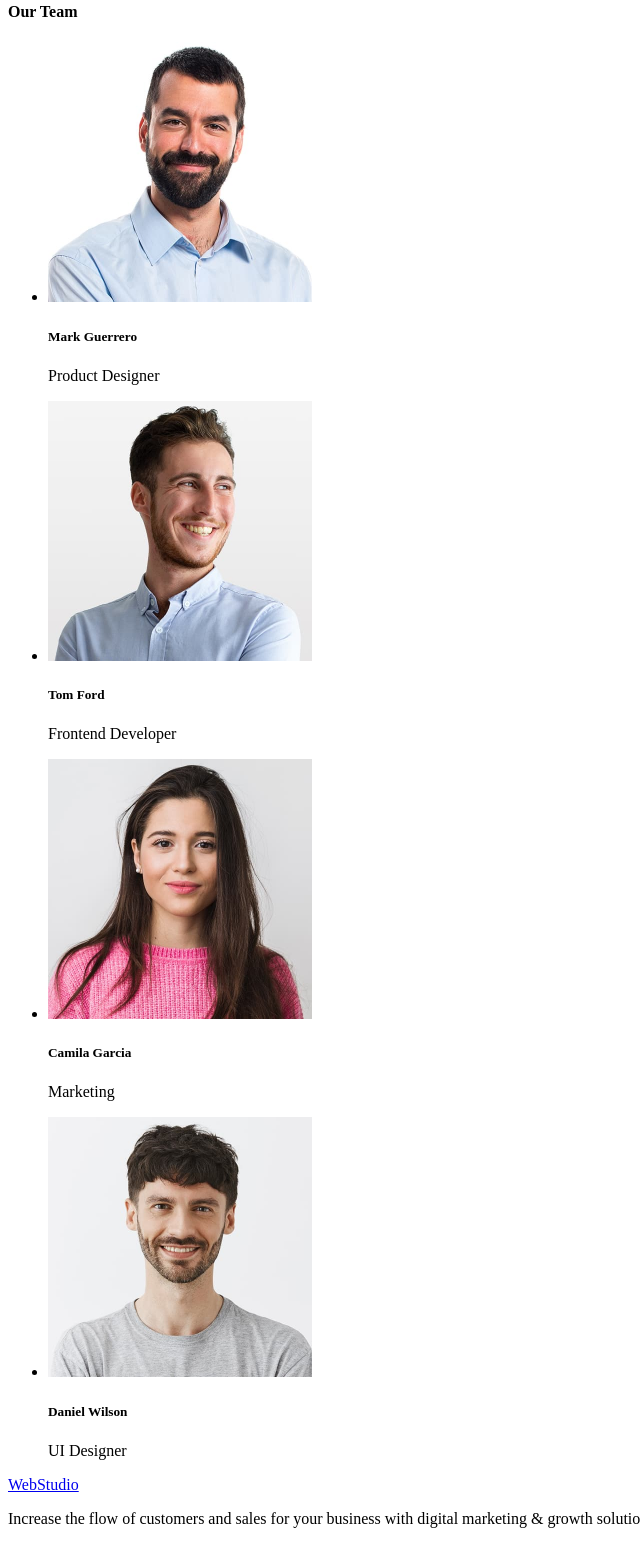
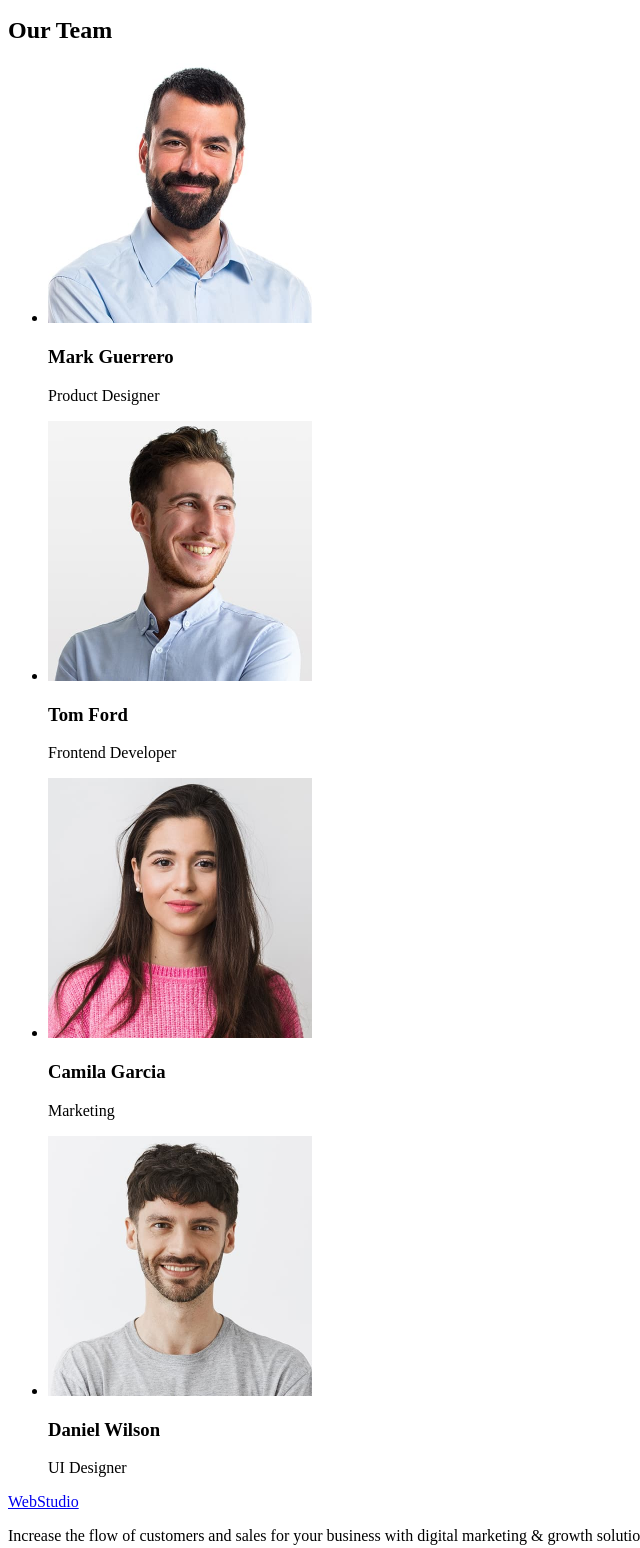
Before and after one commit to Liudmyla-1992/goit-markup-hw-01, a plain HTML site: page index.html in a window 1280 px wide. Shown: the part 597-2145 px from the top of the page, without its empty margins (0-640 px from the left). Drawn offline with Linux system fonts and the light colour scheme.

Commit message:
add section

```diff
--- a/index.html
+++ b/index.html
@@ -27,16 +27,19 @@
                 <a href="mailto:info@devstudio.com">info@devstudio.com</a>
             </li>
             <li>
-                <a href="tel:+110001111111">+11(000)111-11-11</a>
+                <a href="tel:+110001111111">+11 (000) 111-11-11</a>
             </li>
         </ul>
     </address>
     </header>
       <!--section 2-->
     <main>
-      <br>Effective Solutions for Your Business</br>
+        <section>
+       <h1>Effective Solutions for Your Business</h1>
        <button type="button">Order Service</button>
+        </section>
             <!-- section 3-->
+    <section>
 <h2>#</h2>
 <ul>
     <li>
@@ -57,30 +60,33 @@
         <p>Design practice focused on digital experiences. We bring forth a deep passion for problem-solving.</p>
     </li>
 </ul>
+    </section>
             <!--section 4-->
-         <h4>Our Team</h4>
+            <section>
+            <h2>Our Team</h2>
             <ul>
                 <li>
-                <img src="./img/img-mark-guerrero (1).jpg" alt="Mark Guerrero" width="264px" height="260px">
-                <h5>Mark Guerrero</h5>
+                    <img src="./img/img-mark-guerrero.jpg" alt="Mark Guerrero" width="264px" height="260px">
+                    <h3>Mark Guerrero</h3>
                     <p>Product Designer</p>
                 </li>
                 <li>
-                 <img src="./img/img-tom-ford (1).jpg" alt="Tom Ford" width="264px" height="260px">
-                 <h5>Tom Ford</h5>
+                    <img src="./img/img-tom-ford.jpg" alt="Tom Ford" width="264px" height="260px">
+                    <h3>Tom Ford</h3>
                     <p>Frontend Developer</p>
                 </li>
                 <li>
-                <img src="./img/img-camila-garcia (1).jpg" alt="Camila Garcia" width="264px" height="260px">
-                <h5>Camila Garcia</h5>
+                    <img src="./img/img-camila-garcia.jpg" alt="Camila Garcia" width="264px" height="260px">
+                    <h3>Camila Garcia</h3>
                     <p>Marketing</p>
                 </li>
                 <li>
-                <img src="./img/img-daniel-wilson (1).jpg" alt="Daniel Wilson" width="264px" height="260px">
-                <h5>Daniel Wilson</h5>
+                    <img src="./img/img-daniel-wilson.jpg" alt="Daniel Wilson" width="264px" height="260px">
+                    <h3>Daniel Wilson</h3>
                     <p>UI Designer</p>
                 </li>
             </ul>
+            </section>
                     </main>
      <!--section 5-->
     <footer>
```
Also changed, not shown: img/img-camila-garcia.jpg (renamed from img/img-camila-garcia (1).jpg), img/img-daniel-wilson.jpg (renamed from img/img-daniel-wilson (1).jpg), img/img-mark-guerrero.jpg (renamed from img/img-mark-guerrero (1).jpg), img/img-tom-ford.jpg (renamed from img/img-tom-ford (1).jpg). Lines whose indentation alone changed are shown as unchanged.
